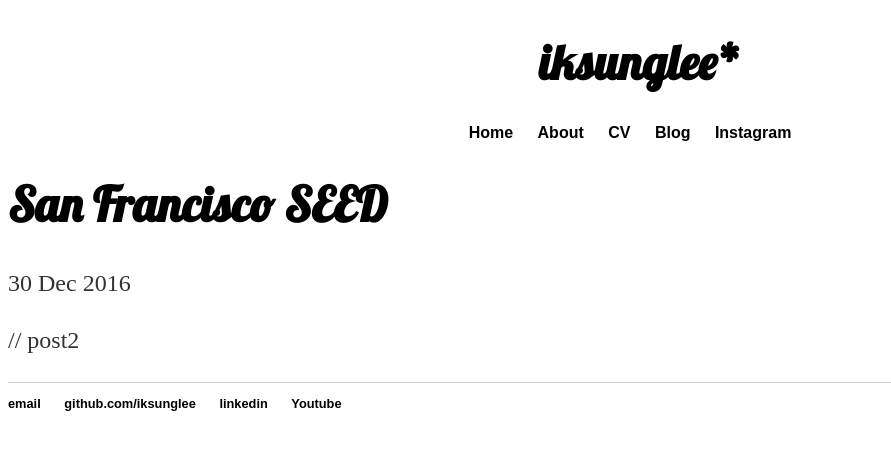
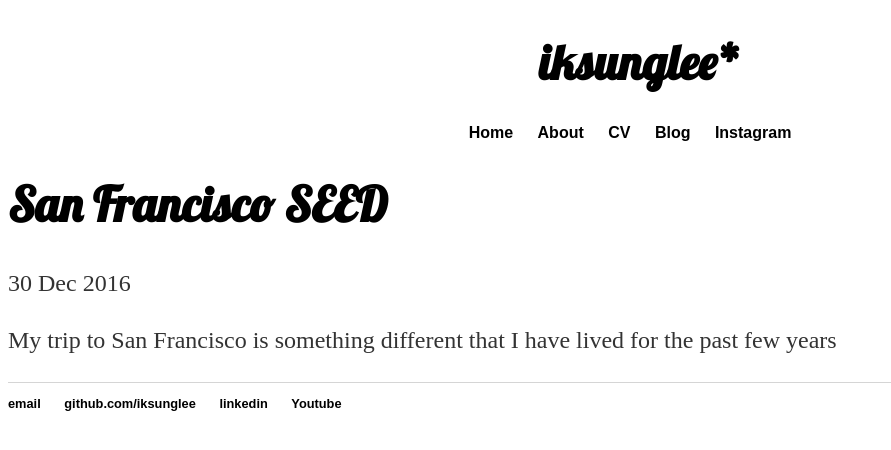
Before and after one commit to iksunglee/iksunglee.github.io, a Jekyll site: the page built from _posts/2017-02-06-San-Francisco-Trip.md, in a window 1280 px wide. Shown: the top 450 px of the page, without its empty margins (0-891 px from the left). Built offline with Jekyll 4.4.1, drawn with Linux system fonts in a browser that asks for light colours.

Commit message:
Update 2017-02-06-San-Francisco-Trip.md

```diff
--- a/_posts/2017-02-06-San-Francisco-Trip.md
+++ b/_posts/2017-02-06-San-Francisco-Trip.md
@@ -4,5 +4,4 @@ title: "San Francisco SEED"
 date: 2016-12-30
 ---
 
-
-// post2
+My trip to San Francisco is something different that I have lived for the past few years
```
